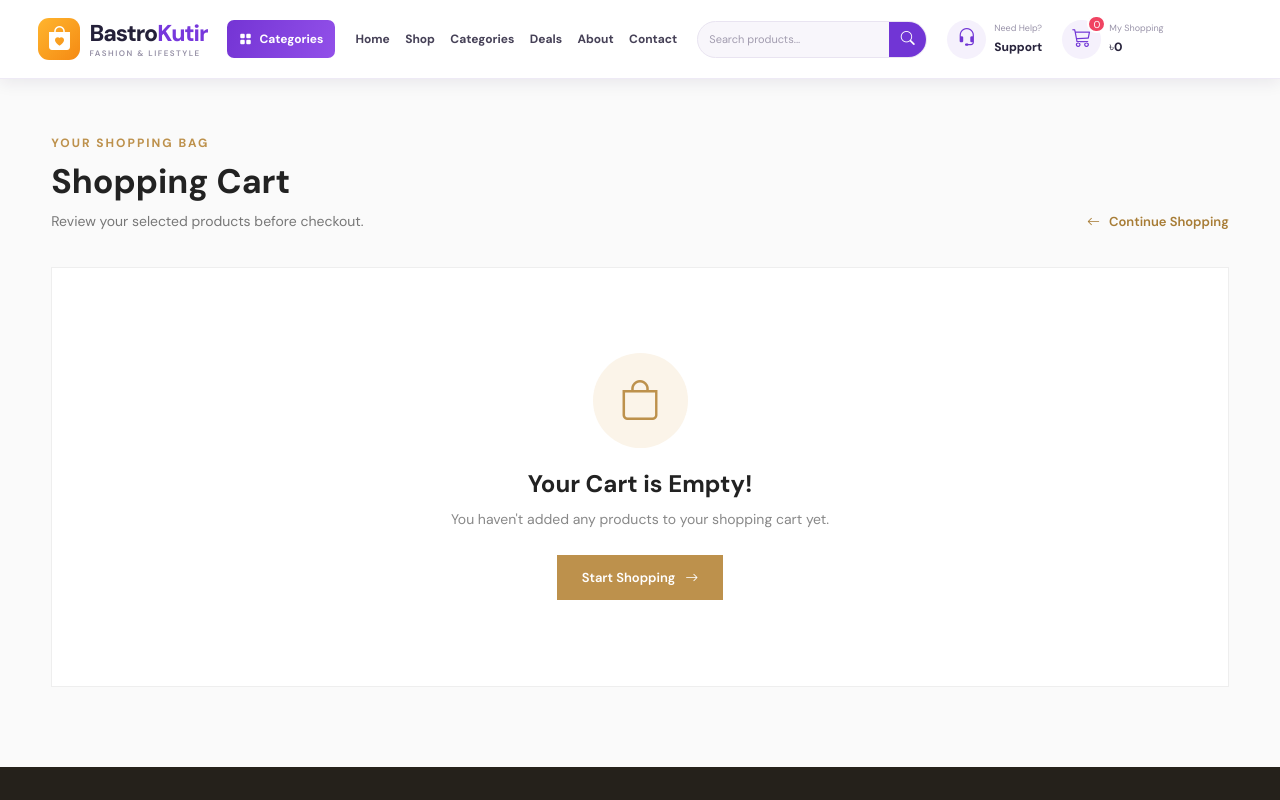
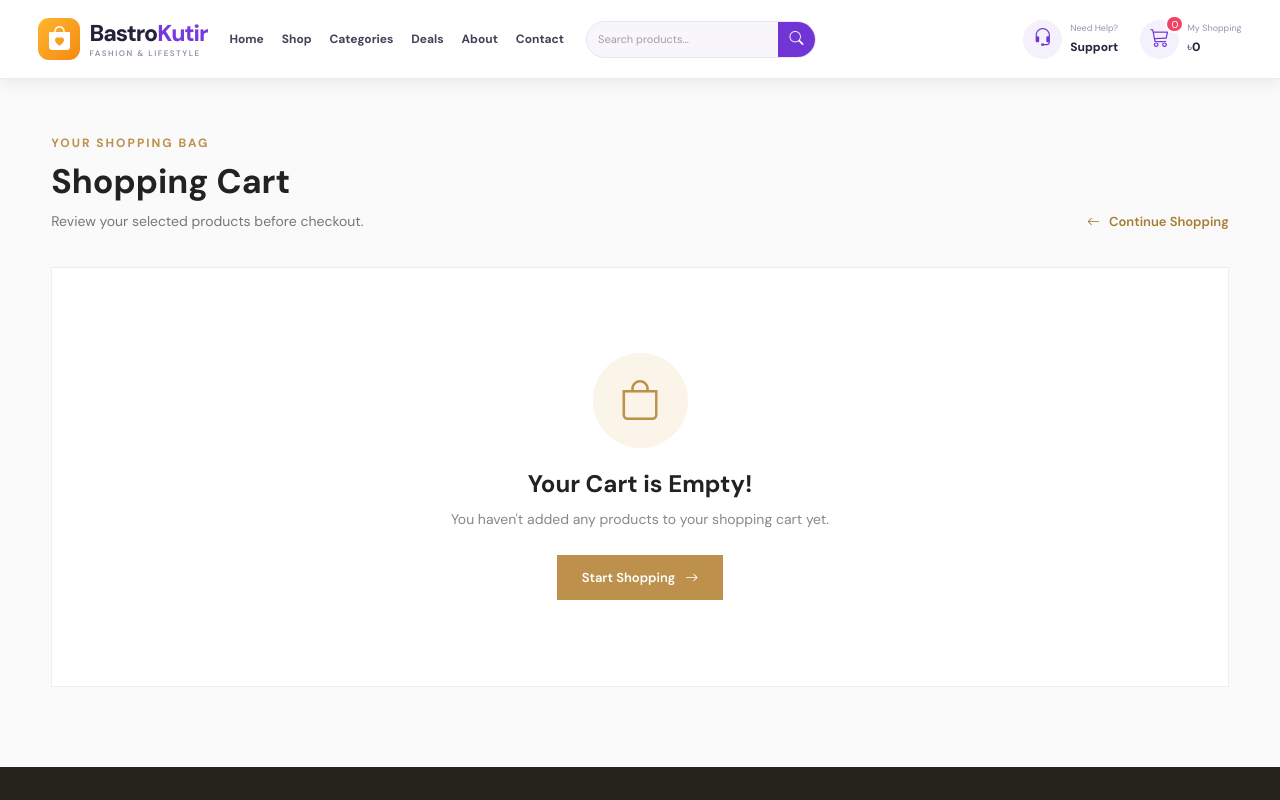
Before and after one commit to shahed-64/Ecommerce_Website, a Vue app: page /cart in a window 1280 px wide. Shown: the top 800 px of the page. Built offline with nearby package versions, Linux system fonts and the light colour scheme.

Commit message:
Fix top header

```diff
--- a/src/components/HeaderView.vue
+++ b/src/components/HeaderView.vue
@@ -1,5 +1,6 @@
 <template>
   <div class="store-header">
+
     <header class="main-header">
 
       <!-- LOGO -->
@@ -12,12 +13,6 @@
           Bastro<span class="logo-purple">Kutir</span>
           <small>Fashion & Lifestyle</small>
         </span>
-      </RouterLink>
-
-      <!-- CATEGORY BUTTON -->
-      <RouterLink to="/categories" class="category-button">
-        <i class="bi bi-grid-fill"></i>
-        <span>Categories</span>
       </RouterLink>
 
       <!-- NAVIGATION -->
@@ -43,6 +38,9 @@
           <i class="bi bi-search"></i>
         </button>
       </div>
+
+      <!-- RIGHT ACTIONS -->
+      <div class="header-actions">
 
         <!-- SUPPORT -->
         <a
@@ -71,6 +69,8 @@
             <strong>৳{{ cartTotal.toLocaleString('en-BD') }}</strong>
           </span>
         </RouterLink>
+
+      </div>
 
       <!-- MOBILE MENU BUTTON -->
       <button
@@ -173,12 +173,12 @@ function closeMobileMenu() {
 }
 
 .main-header {
+  width: 100%;
   min-height: 78px;
-  width: 100%;
   padding: 0 3%;
   display: flex;
   align-items: center;
-  gap: 20px;
+  gap: 22px;
   background: #fff;
   border-bottom: 1px solid #eeeaf5;
 }
@@ -227,37 +227,13 @@ function closeMobileMenu() {
   text-transform: uppercase;
 }
 
-/* CATEGORY BUTTON */
-
-.category-button {
-  height: 38px;
-  padding: 0 12px;
-  border-radius: 7px;
-  display: flex;
-  align-items: center;
-  justify-content: center;
-  gap: 8px;
-  flex-shrink: 0;
-  background: linear-gradient(110deg, #7434d4, #9250e9);
-  color: white;
-  font-size: 12px;
-  font-weight: 700;
-  text-decoration: none;
-  transition: .2s;
-}
-
-.category-button:hover {
-  background: #6225c2;
-  color: white;
-}
-
 /* NAVIGATION */
 
 .nav-links {
   display: flex;
   align-items: center;
   justify-content: center;
-  gap: clamp(10px, 1.2vw, 18px);
+  gap: clamp(12px, 1.4vw, 21px);
   flex-shrink: 0;
 }
 
@@ -295,7 +271,7 @@ function closeMobileMenu() {
 .search-box {
   height: 37px;
   flex: 1;
-  min-width: 120px;
+  min-width: 110px;
   max-width: 230px;
   display: flex;
   align-items: center;
@@ -345,6 +321,14 @@ function closeMobileMenu() {
 }
 
 /* SUPPORT AND CART */
+
+.header-actions {
+  margin-left: auto;
+  display: flex;
+  align-items: center;
+  gap: 22px;
+  flex-shrink: 0;
+}
 
 .header-action {
   display: flex;
@@ -435,12 +419,12 @@ function closeMobileMenu() {
   display: none;
 }
 
-/* MEDIUM DESKTOP */
+/* DESKTOP RESPONSIVE */
 
 @media (max-width: 1250px) and (min-width: 769px) {
   .main-header {
     padding: 0 2%;
-    gap: 12px;
+    gap: 13px;
   }
 
   .logo-text {
@@ -453,17 +437,16 @@ function closeMobileMenu() {
     font-size: 21px;
   }
 
-  .category-button {
-    padding: 0 9px;
-    font-size: 11px;
-  }
-
   .nav-links {
-    gap: 10px;
+    gap: 11px;
   }
 
   .nav-links a {
     font-size: 11px;
+  }
+
+  .header-actions {
+    gap: 12px;
   }
 
   .search-box {
@@ -480,7 +463,7 @@ function closeMobileMenu() {
   }
 }
 
-/* SMALLER DESKTOP */
+/* SMALL DESKTOP */
 
 @media (max-width: 1000px) and (min-width: 769px) {
   .main-header {
@@ -496,11 +479,6 @@ function closeMobileMenu() {
     width: 34px;
     height: 34px;
     font-size: 19px;
-  }
-
-  .category-button {
-    font-size: 10px;
-    gap: 5px;
   }
 
   .nav-links {
@@ -553,10 +531,6 @@ function closeMobileMenu() {
   .logo-text small {
     font-size: 7px;
     letter-spacing: 1px;
-  }
-
-  .category-button {
-    display: none;
   }
 
   .nav-links {
@@ -661,7 +635,7 @@ function closeMobileMenu() {
   }
 }
 
-/* MENU ANIMATION */
+/* MOBILE MENU ANIMATION */
 
 .mobile-menu-enter-active,
 .mobile-menu-leave-active {
```
Lines whose indentation alone changed are shown as unchanged.
